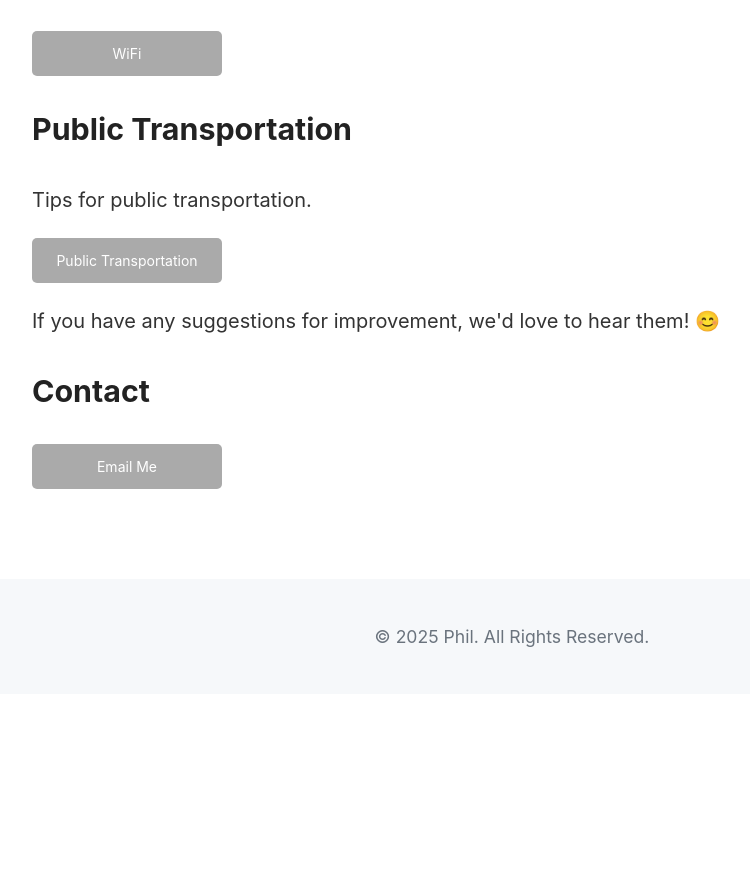
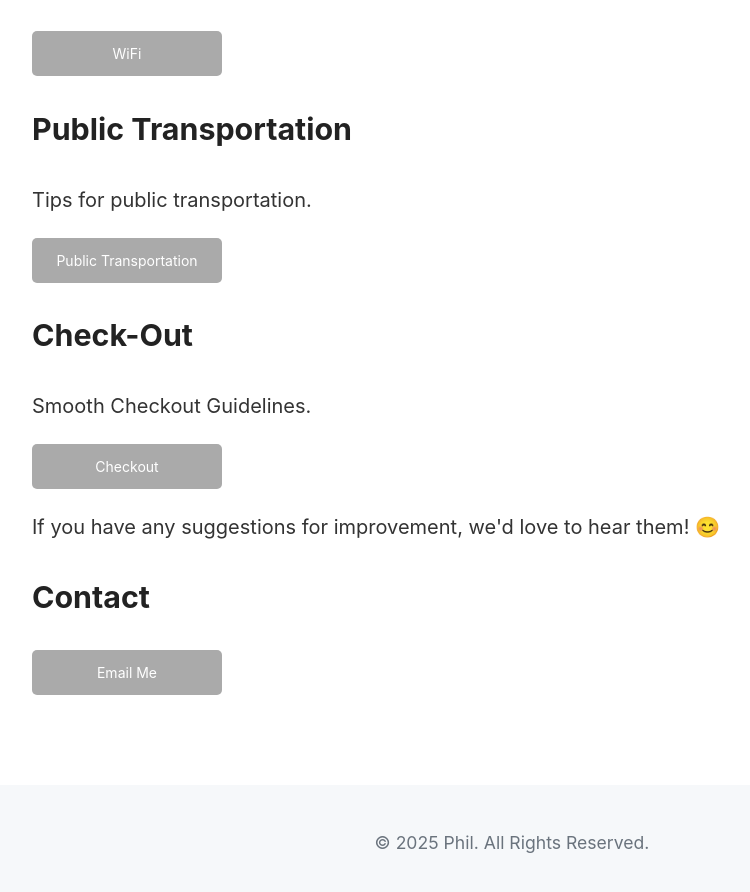
Before and after one commit to PhilAlain/tac, a Jekyll site: the page index.html, which Jekyll copies as it is, in a window 1280 px wide and 900 px high, scrolled down 1891 px. Shown: the top 892 px of the window, without its empty margins (128-878 px from the left). Built offline with Jekyll 4.4.1, drawn with Linux system fonts in a browser that asks for light colours; before the commit the page ends 2585 px from its top, so only the background shows below that.

Commit message:
Update index.html

```diff
--- a/index.html
+++ b/index.html
@@ -53,6 +53,10 @@
         <p>Tips for public transportation.</p>
         <a href="https://philalain.github.io/tac/transportation" class="button">Public Transportation</a>
 
+        <h2>Check-Out</h2>
+        <p>Smooth Checkout Guidelines.</p>
+        <a href="https://philalain.github.io/tac/checkout" class="button">Checkout</a>
+
         <p>If you have any suggestions for improvement, we'd love to hear them! 😊</p>
 
         <h2>Contact</h2>
```
